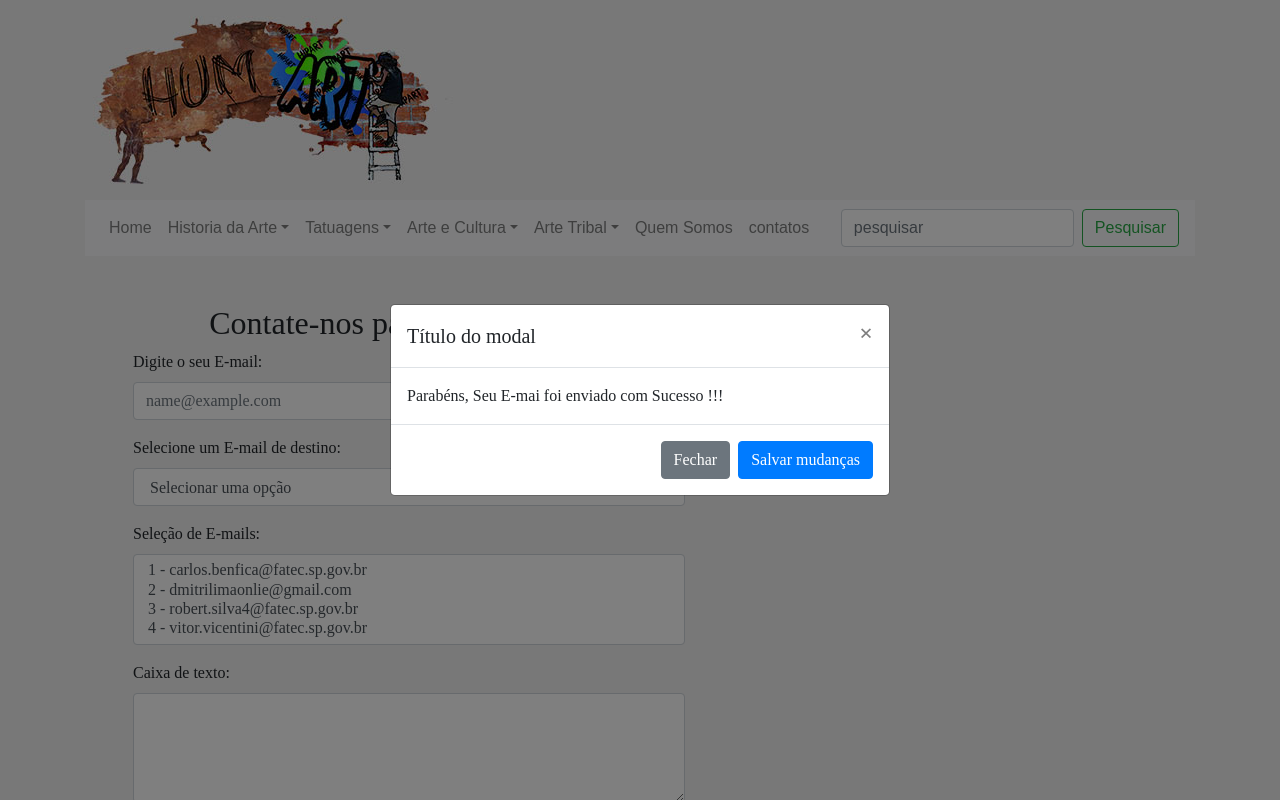
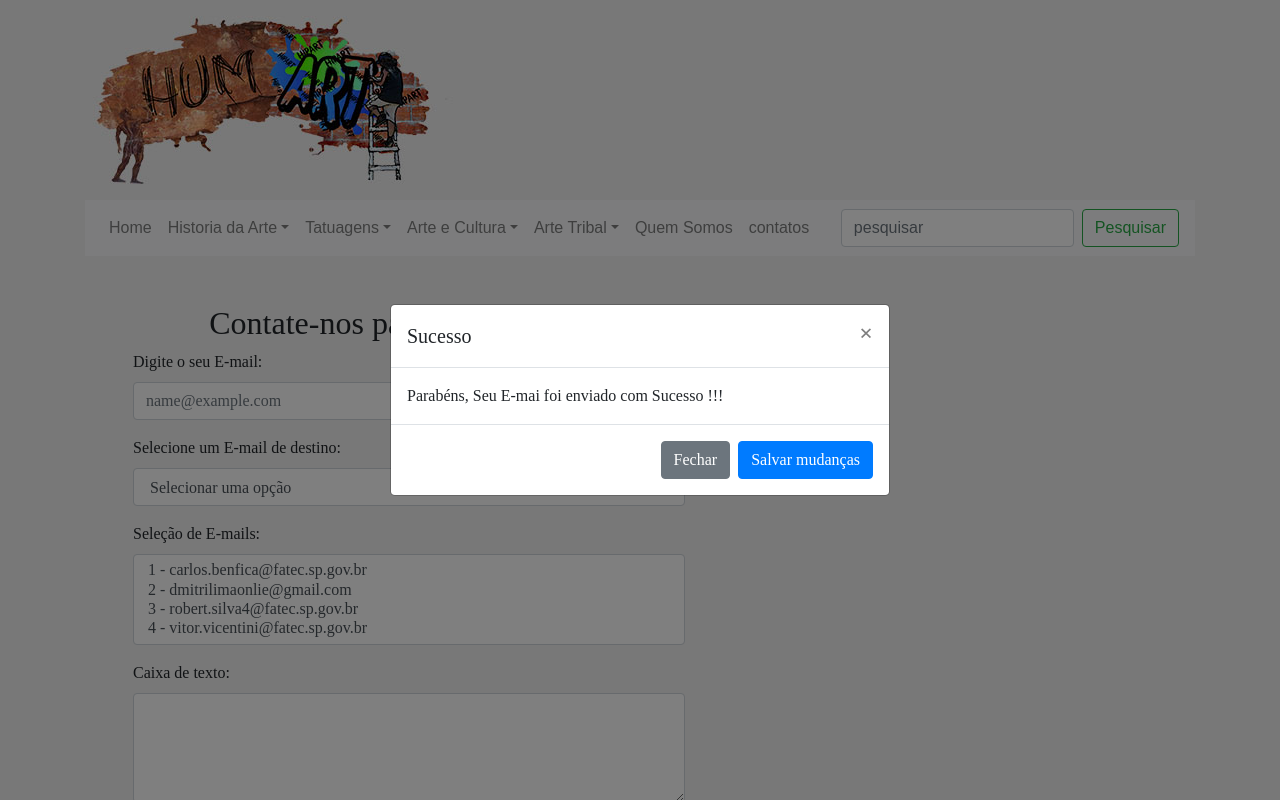
Before and after one commit to robertsilva4/site-HumArt, a PHP site: page /Contatos.php in a window 1280 px wide, after a click on "Enviar". Run offline with PHP 8.4, Linux system fonts and the light colour scheme.

Commit message:
version 3.6

```diff
--- a/Contatos.php
+++ b/Contatos.php
@@ -61,7 +61,7 @@
   <div class="modal-dialog modal-dialog-centered" role="document">
     <div class="modal-content">
       <div class="modal-header">
-        <h5 class="modal-title" id="TituloModalCentralizado">Título do modal</h5>
+        <h5 class="modal-title" id="TituloModalCentralizado">Sucesso</h5>
         <button type="button" class="close" data-dismiss="modal" aria-label="Fechar">
           <span aria-hidden="true">&times;</span>
         </button>
--- a/Index.php
+++ b/Index.php
@@ -15,7 +15,7 @@
 <body>
 
 </div>
-  <div class="text-center p-lg-4 col-lg-5 float-right alert alert-warning alert-dismissible fade show" role="alert">
+  <div class="text-center col-lg-5 float-right alert alert-warning alert-dismissible fade show" role="alert">
   <strong>Atenção !</strong>
   <p>Este site utiliza cookies, para ver as normas de utilização do site <a target="_blank" href="termosdeuso.php">clique aqui</a></p>
   <button type="button" class="close" data-dismiss="alert" aria-label="Close">
```
